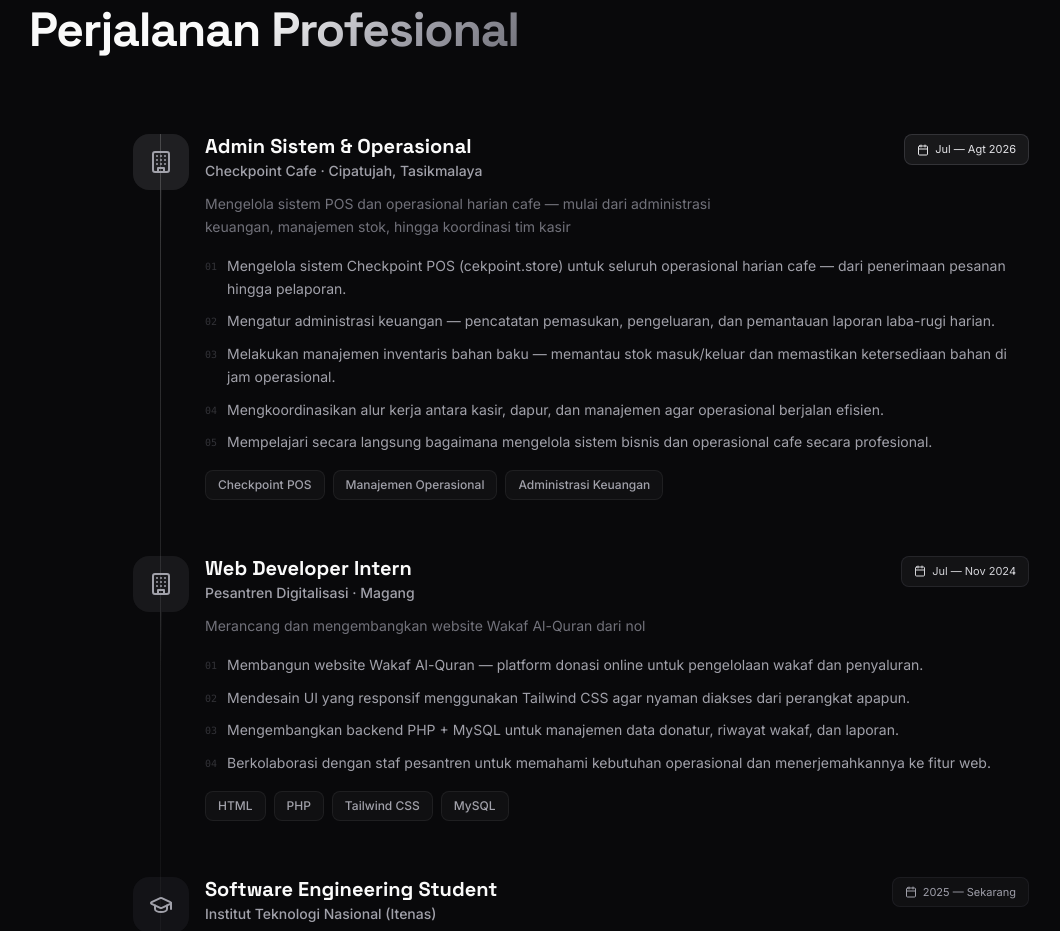
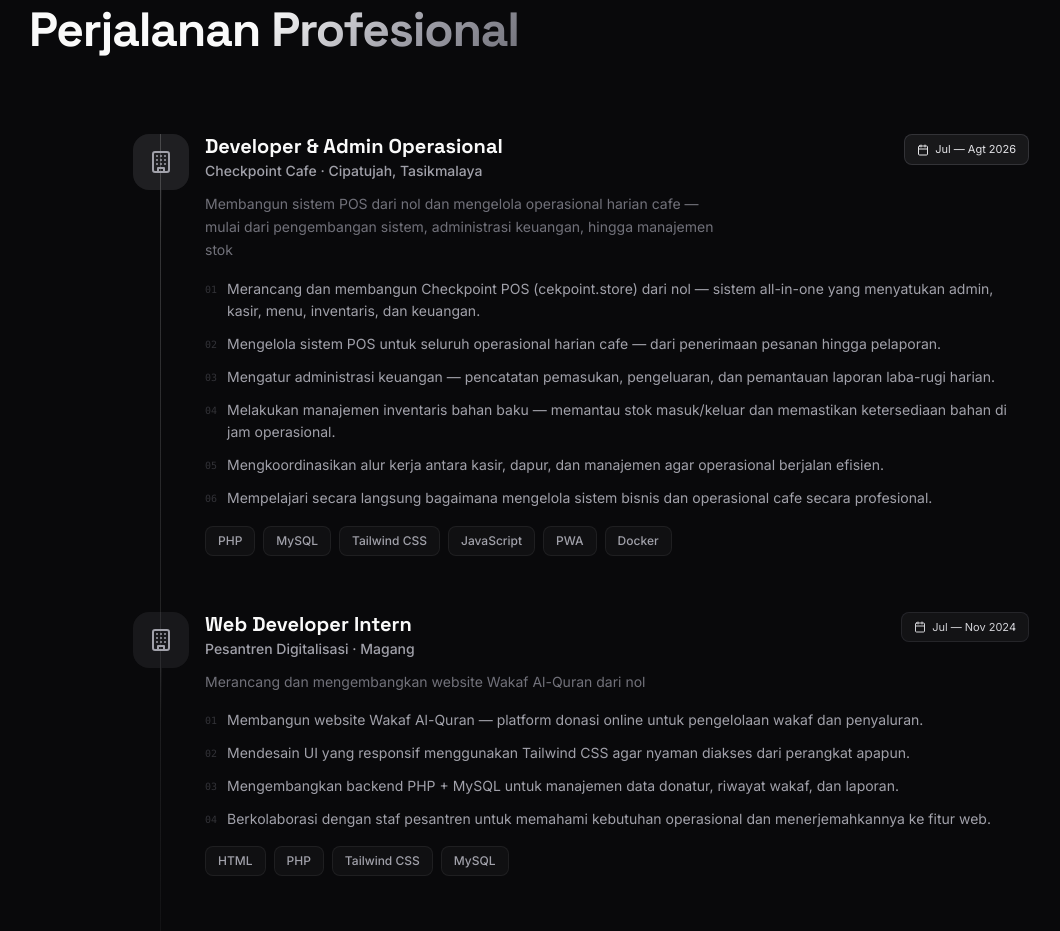
Before and after one commit to dimsdevv/myportfolio, a React (Vite) app: page / in a window 1280 px wide. Shown: the part 4180-5111 px from the top of the page, without its empty margins (59-1119 px from the left). Built offline with nearby package versions, Linux system fonts and the light colour scheme.

Commit message:
fix(experience): combine developer and admin roles for Checkpoint POS

```diff
--- a/src/data/portfolio-data.ts
+++ b/src/data/portfolio-data.ts
@@ -274,17 +274,18 @@ export const education: Education[] = [
 
 export const experiences: Experience[] = [
   {
-    title: 'Admin Sistem & Operasional',
+    title: 'Developer & Admin Operasional',
     company: 'Checkpoint Cafe · Cipatujah, Tasikmalaya',
-    description: 'Mengelola sistem POS dan operasional harian cafe — mulai dari administrasi keuangan, manajemen stok, hingga koordinasi tim kasir',
+    description: 'Membangun sistem POS dari nol dan mengelola operasional harian cafe — mulai dari pengembangan sistem, administrasi keuangan, hingga manajemen stok',
     year: 'Jul — Agt 2026',
     icon: 'Printer',
     colorClass: 'bg-zinc-400/15',
     badgeColorClass: 'bg-zinc-400/10 border-zinc-400/20 text-zinc-200',
     gradientClass: 'from-zinc-300 to-zinc-500',
-    techStack: ['Checkpoint POS', 'Manajemen Operasional', 'Administrasi Keuangan'],
+    techStack: ['PHP', 'MySQL', 'Tailwind CSS', 'JavaScript', 'PWA', 'Docker'],
     responsibilities: [
-      'Mengelola sistem Checkpoint POS (cekpoint.store) untuk seluruh operasional harian cafe — dari penerimaan pesanan hingga pelaporan.',
+      'Merancang dan membangun Checkpoint POS (cekpoint.store) dari nol — sistem all-in-one yang menyatukan admin, kasir, menu, inventaris, dan keuangan.',
+      'Mengelola sistem POS untuk seluruh operasional harian cafe — dari penerimaan pesanan hingga pelaporan.',
       'Mengatur administrasi keuangan — pencatatan pemasukan, pengeluaran, dan pemantauan laporan laba-rugi harian.',
       'Melakukan manajemen inventaris bahan baku — memantau stok masuk/keluar dan memastikan ketersediaan bahan di jam operasional.',
       'Mengkoordinasikan alur kerja antara kasir, dapur, dan manajemen agar operasional berjalan efisien.',
```
